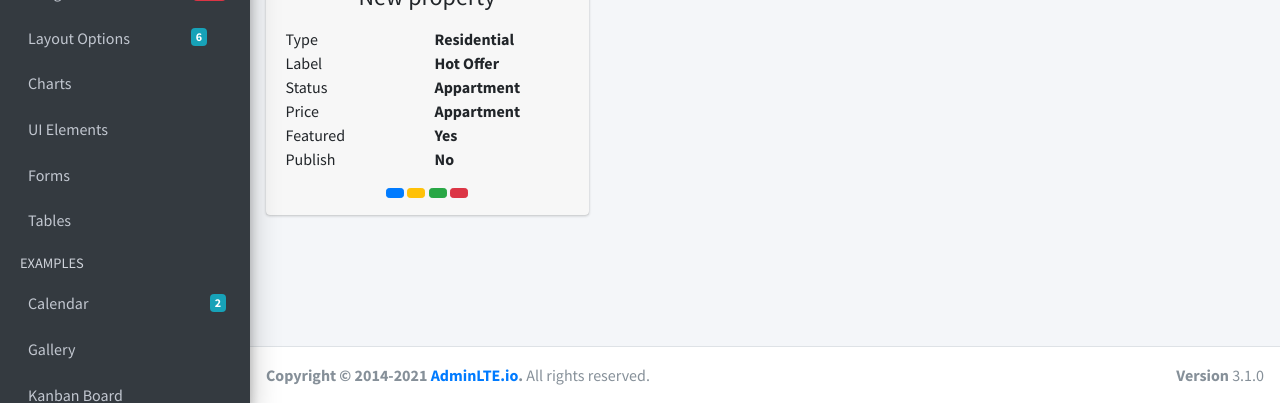
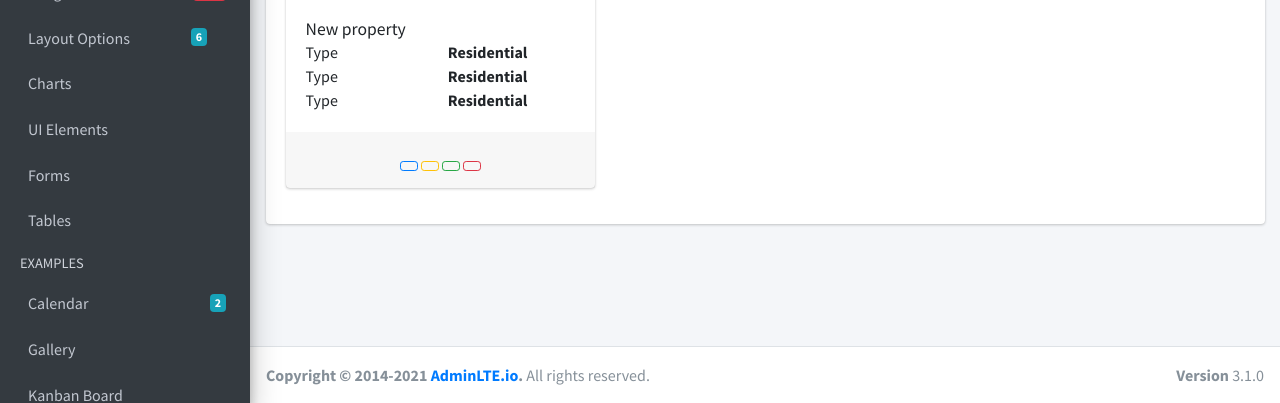
Before and after one commit to aamirmohiuddin38/RealEstate, a CodeIgniter app: page /database/index.php/admin/property/list in a window 1280 px wide. Shown: the part 397-800 px from the top of the page. Run offline with CodeIgniter, Linux system fonts and the light colour scheme; data comes from the database, SQL or seed files in the repository; some libraries are stand-ins or nearby versions.

Commit message:
Another card design

```diff
--- a/application/views/admin/property/list_view.php
+++ b/application/views/admin/property/list_view.php
@@ -1,11 +1,60 @@
   <!-- content START -->
 
+  <div class="card">
+    <div class="card-header">
+      <h3 class="card-title"><i class="fa fa-list"></i> List Properties</h3>
+    </div>
+    <div class="card-body">
       <div class="row">
-
         <?php if (!empty($properties)) {
           foreach ($properties as $index => $property) { ?>
             <!-- card 1 -->
-        <div class="col-sm-12 col-md-6 col-lg-4">
+            <div class=" col-sm-12 col-md-6 col-lg-4">
+              <div class="card">
+                <img class="card-img-top" height="200px" src="https://picsum.photos/200/200" alt="Card image cap">
+                <div class="card-body">
+                  <div class="row">
+                    <div class="col-sm-12">
+                      <h5 class="card-title"><?php echo $property->p_title; ?></h5>
+                    </div>
+                  </div>
+                  <!-- <p class="card-text d-none">Some quick example text to build on the card title and make up the bulk of the card's content.</p> -->
+                  <div class="row">
+                    <div class="col-sm-6">Type</div>
+                    <div class="col-sm-6">
+                      <strong>Residential</strong>
+                    </div>
+                  </div>
+
+                  <div class="row">
+                    <div class="col-sm-6">Type</div>
+                    <div class="col-sm-6">
+                      <strong>Residential</strong>
+                    </div>
+                  </div>
+
+                  <div class="row">
+                    <div class="col-sm-6">Type</div>
+                    <div class="col-sm-6">
+                      <strong>Residential</strong>
+                    </div>
+                  </div>
+                </div>
+                <div class="card-footer">
+                  <div class="row mt-2">
+                    <div class="col-sm-12 text-center">
+                      <span class="dtr-data">
+                        <button type="button" class="btn btn-outline-primary btn-sm"><i class="fa fa-edit"></i></button>
+                        <button type="button" class="btn btn-outline-warning btn-sm"><i class="fa fa-file"></i></button>
+                        <button type="button" class="btn btn-outline-success btn-sm"><i class="fa fa-image"></i></button>
+                        <button type="button" class="btn btn-outline-danger btn-sm" onclick="return confirm('Are You Sure') "><i class="fa fa-trash"></i></button>
+                      </span>
+                    </div>
+                  </div>
+                </div>
+              </div>
+            </div>
+            <?php /*<div class="col-sm-12 col-md-6 col-lg-4">
               <div class="card card-widget widget-user">
                 <div class="widget-user-header text-white" style="background: url('https://picsum.photos/200/300') center center;height: 200px;"></div>
                 <div class="card-footer">
@@ -86,6 +135,7 @@
                   <div class="row mt-2">
                     <div class="col-sm-12 text-center">
                       <span class="dtr-data">
+                        <button type="button" class="btn btn-outline-primary btn-sm"><i class="fa fa-edit"></i></button>
                         <a href="https://www.hyunkunun.com/admin/property/addDocumentToProperty/65" class="btn btn-sm btn-primary" data-toggle="tooltip" data-placement="top" title="Add Property Documents"><i class="fa fa-file"></i></a>
 
                         <a href="https://www.hyunkunun.com/admin/property/addimagesToProperty/65" class="btn btn-sm btn-warning" data-toggle="tooltip" data-placement="top" title="Add Property Images"><i class="fa fa-image"></i></a>
@@ -99,10 +149,13 @@
                   </div>
                 </div>
               </div>
-        </div>
+            </div> */ ?>
           <?php }
         } else { ?>
         <?php } ?>
 
 
       </div>
+
+    </div>
+  </div>
```
Lines whose indentation alone changed are shown as unchanged.
